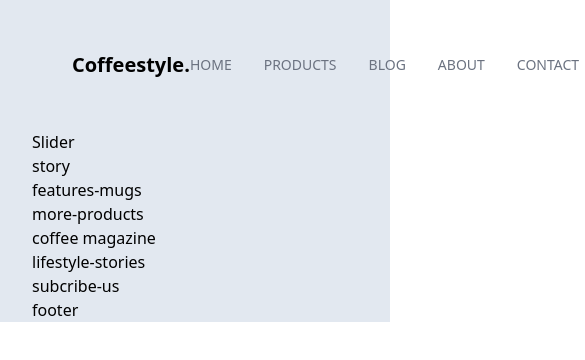
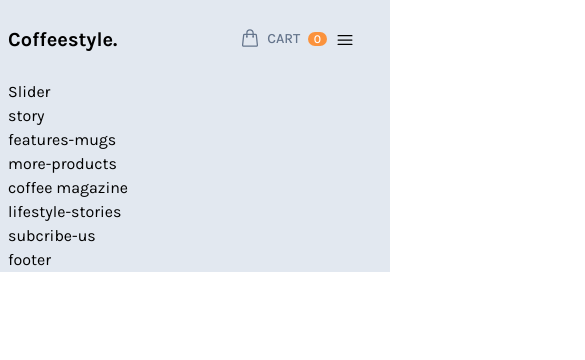
Before and after one commit to trvannam/tailwindcss-coffeestyle, a website: page public/index.html in a window 390 px wide. Shown: the top 360 px of the page, 585 px wide, since content can reach past the window. Drawn offline with nearby package versions, Linux system fonts and the light colour scheme; files that its build step writes are made by us from their sources.

Commit message:
responsive_header

```diff
--- a/public/index.html
+++ b/public/index.html
@@ -4,20 +4,21 @@
     <meta charset="UTF-8" />
     <meta http-equiv="X-UA-Compatible" content="IE=edge" />
     <meta name="viewport" content="width=device-width, initial-scale=1.0" />
+    <link rel="icon" href="./image/favicon/5be96251aaba7a9b50ecdfc8_favicon 2.jpg" sizes="16x16">
     <link href="./output.css" type="text/css" rel="stylesheet" />
     <title>Coffee Style</title>
   </head>
   <body>
     <div id="root">
       <div
-        class="content-wrapper max-w-screen-2xl text-base mx-auto px-8 bg-slate-200"
+        class="content-wrapper font-Karla max-w-screen-2xl text-base mx-auto px-2 lg:px-8 bg-slate-200"
       >
-        <header class="py-6 mx-10">
-          <nav class="flex flex-row justify-between items-center">
-            <div class=" basis-2/6 logo  text-center text-xl font-bold cursor-pointer">
+        <header class="py-6 mx-auto">
+          <nav class="flex flex-row justify-between items-center relative">
+            <div class="sm:basis-2/6 basis:1/6 logo  text-center text-xl font-bold cursor-pointer">
                 Coffeestyle.</div>
-            <ul class="basis-3/6 flex items-center justify-center gap-8 uppercase text-sm text-gray-500 font-medium">
-              <li class="ct-top-menu-item">
+            <ul id="ct-top-menu" class="basis-3/6 hidden lg:flex lg:items-end justify-end lg:gap-8 uppercase text-sm text-gray-500 font-medium ">
+              <li class="ct-top-menu-item ct-top-menu-item-active">
                 <a href="#" class="">Home</a>
               </li>
               <li class="ct-top-menu-item">
@@ -36,17 +37,23 @@
                 <a href="#" class="">Styleguide</a>
               </li>
             </ul>
-            <ul class="">
-              <li class="basis-1/6 flex justify-start uppercase font-medium ct-top-menu-item text-slate-500">
+            <ul class=" basis-4/6 lg:basis-1/6 flex justify-end lg:justify-center lg:ml-16 uppercase text-sm font-medium text-slate-500">
+              <li class="  ct-top-menu-item">
                 <a href="#" class="">
                   <svg xmlns="http://www.w3.org/2000/svg" fill="none" viewBox="0 0 24 24" stroke-width="1.5" stroke="currentColor" class="ct-icon mb-1">
                     <path stroke-linecap="round" stroke-linejoin="round" d="M15.75 10.5V6a3.75 3.75 0 10-7.5 0v4.5m11.356-1.993l1.263 12c.07.665-.45 1.243-1.119 1.243H4.25a1.125 1.125 0 01-1.12-1.243l1.264-12A1.125 1.125 0 015.513 7.5h12.974c.576 0 1.059.435 1.119 1.007zM8.625 10.5a.375.375 0 11-.75 0 .375.375 0 01.75 0zm7.5 0a.375.375 0 11-.75 0 .375.375 0 01.75 0z" />
                   </svg>
-                    <span class="mx-2">Cart</span>
+                    <span class="mx-1">Cart</span>
                     <span class="ct-badge-circle bg-orange-400 text-white">0</span>
                 </a>
               </li>
             </ul>
+            <div class="basis-1/6 lg:hidden flex items-center cursor-pointer px-2 sm:px-4">
+              <svg id="ct-toggle-top-icon" xmlns="http://www.w3.org/2000/svg" fill="none" viewBox="0 0 24 24" stroke-width="1.5" stroke="currentColor" class="ct-icon ">
+                <path stroke-linecap="round" stroke-linejoin="round" d="M3.75 6.75h16.5M3.75 12h16.5m-16.5 5.25h16.5" />
+              </svg>
+
+            </div>
           </nav>
         </header>
         <main>
@@ -76,5 +83,6 @@
       <!--end content-wrapper-->
     </div>
     <!--end root-->
+    <script src="./main.js" type="text/javascript"></script>
   </body>
 </html>
--- /dev/null
+++ b/public/main.js
@@ -0,0 +1,19 @@
+//trvannam
+
+const topMenu= document.getElementById('ct-top-menu');
+const toggleTopMenuIcon = document.getElementById('ct-toggle-top-icon');
+
+document.addEventListener('click',(e)=>{
+    if(toggleTopMenuIcon.contains(e.target)){
+        // click to Toggle Top Menu
+        topMenu.classList.toggle('ct-top-menu-expended');
+        topMenu.classList.toggle('hidden');
+    }
+    else{
+        // click Outside from Toggle Top Menu Incon
+        if(topMenu.classList.contains('ct-top-menu-expended')){
+            topMenu.classList.remove('ct-top-menu-expended');
+            topMenu.classList.add('hidden');
+        }
+    }
+})
--- a/src/input.css
+++ b/src/input.css
@@ -1,9 +1,17 @@
+@import url('https://fonts.googleapis.com/css2?family=Karla:wght@400;500;700&display=swap');
+
 @tailwind base;
 @tailwind components;
 @tailwind utilities;
 
+.ct-top-menu-expended{
+    @apply absolute top-10 z-50 w-full bg-white text-center animate-slideDown;
+}
 .ct-top-menu-item{
-    @apply cursor-pointer py-1 hover:text-gray-800 relative after:absolute after:bottom-0 after:left-0 after:bg-light-coffee after:h-0.5 after:w-0 hover:after:w-full after:transition-all after:ease-in-out after:duration-300;
+    @apply cursor-pointer py-1 hover:text-gray-800 relative after:lg:absolute after:lg:bottom-0 after:lg:left-0 after:lg:bg-light-coffee after:lg:h-0.5 after:lg:w-0 hover:after:lg:w-full after:lg:transition-all after:lg:ease-in-out after:lg:duration-300;
+}
+.ct-top-menu-item-active{
+    @apply text-gray-800 ;
 }
 .ct-icon{
     @apply w-5 h-5 inline-block;
--- a/tailwind.config.js
+++ b/tailwind.config.js
@@ -3,8 +3,21 @@ module.exports = {
   content: ["./public/**/*.{html,js}"],
   theme: {
     extend: {
+      fontFamily:{
+        Karla: ['Karla','sans-serif']
+      },
       colors: {
         'light-coffee': '#c89f94'
+      },
+      keyframes: {
+        slideDown: {
+          '0%': { transform: 'translateY(-100%)' },
+          '100%': { transform: 'translateY(0)' },
+        }
+      },
+      animation: {
+        slideDown:
+          'slideDown .4s ease-in-out'
       }
     },
   },
```
Also changed, not shown: public/image/favicon/5be96251aaba7a9b50ecdfc8_favicon 2.jpg (added), 1 other file.
